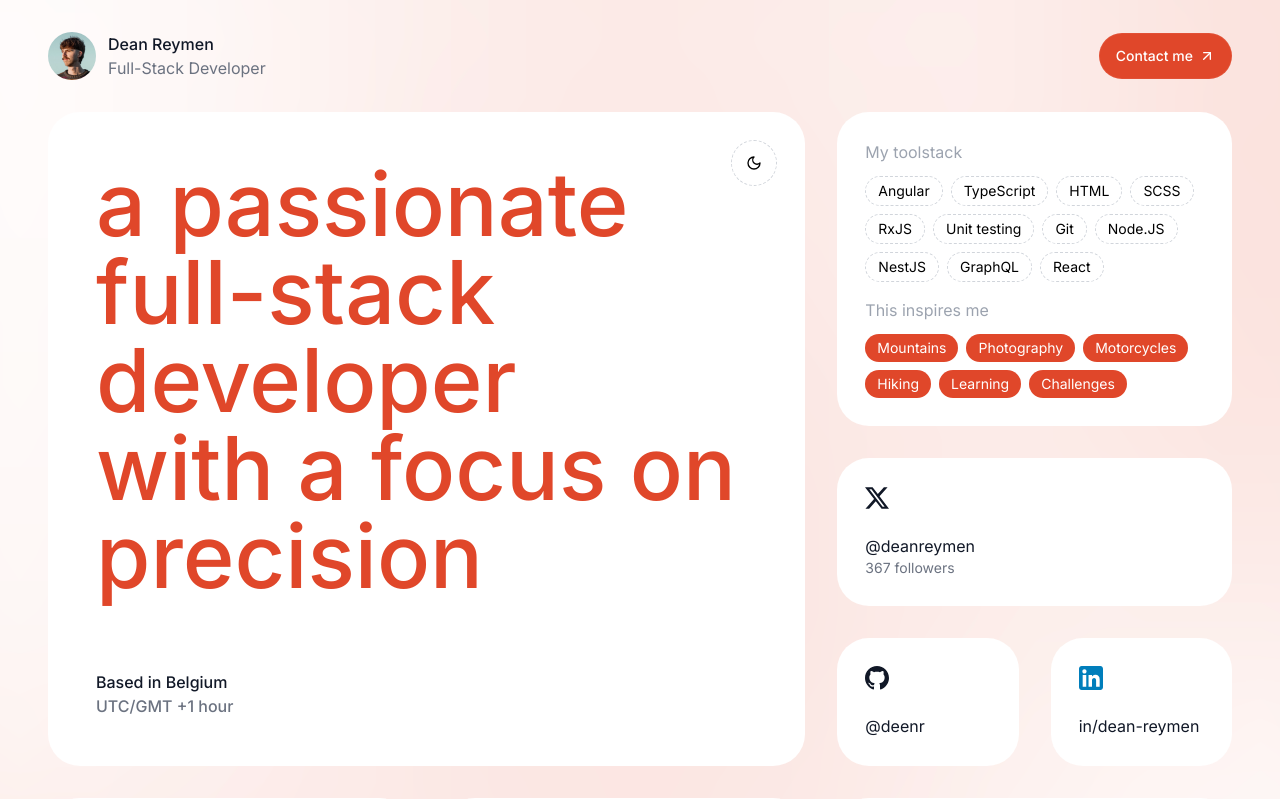
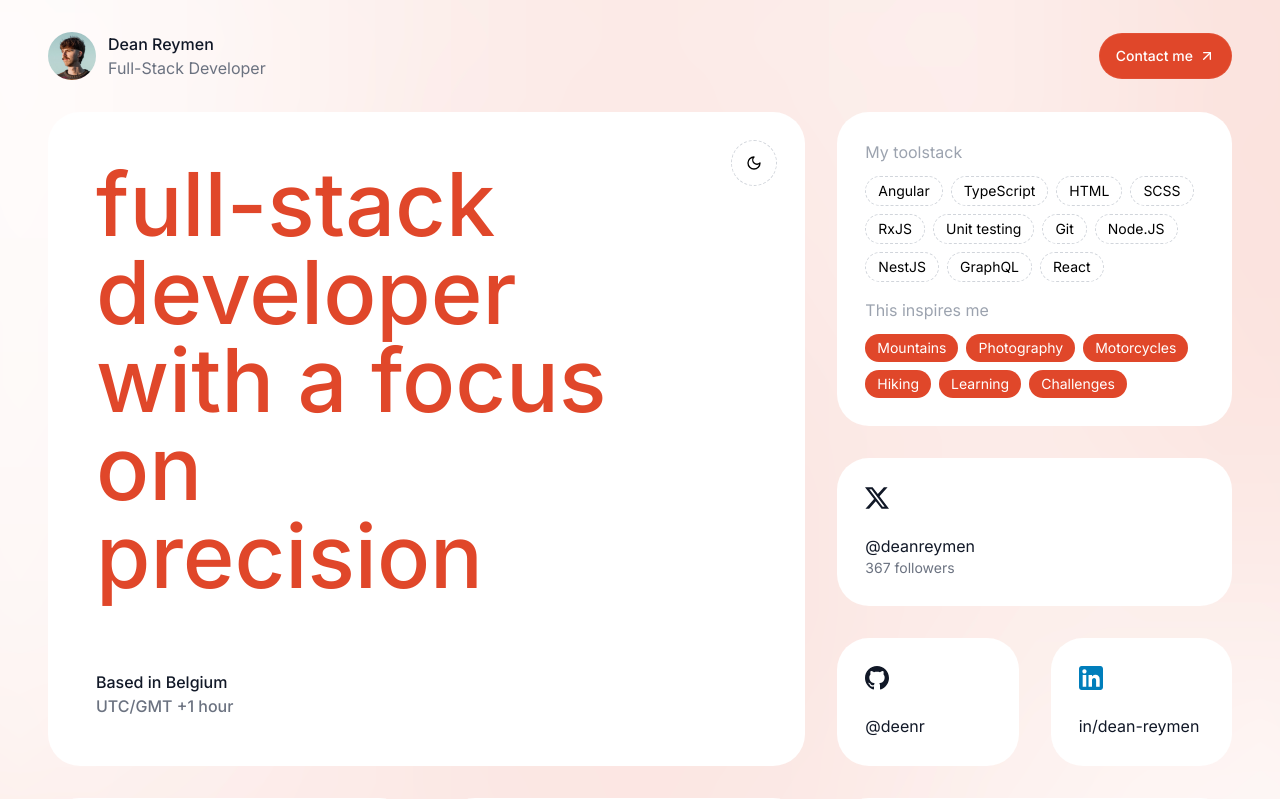
Before and after one commit to deenr/portfolio, a React (Vite) app: page / in a window 1280 px wide. Shown: the top 799 px of the page. Built offline with nearby package versions, Linux system fonts and the light colour scheme.

Commit message:
chore: remove buzzwords

```diff
--- a/src/components/Main.tsx
+++ b/src/components/Main.tsx
@@ -2,10 +2,9 @@ import { ThemeToggle } from './ThemeToggle';
 
 export function Main({ className }: { className?: string }) {
   return (
-    <section className={`relative p-7 md:p-12 flex flex-col flex-1 justify-between gap-8 md:gap-16 bg-white dark:bg-black dark:bg-opacity-50 rounded-[32px] ${className}`}>
+    <section className={`relative p-7 md:p-12 !pr-[74px] flex flex-col flex-1 justify-between gap-8 md:gap-16 bg-white dark:bg-black dark:bg-opacity-50 rounded-[32px] ${className}`}>
       <h2 className="text-primary-500 text-4xl sm:text-5xl md:text-6xl xl:text-[88px] 2xl:text-8xl font-medium">
-        a passionate
-        <br /> full-stack developer
+        full-stack developer
         <br /> with a focus on
         <br />
         precision
```
